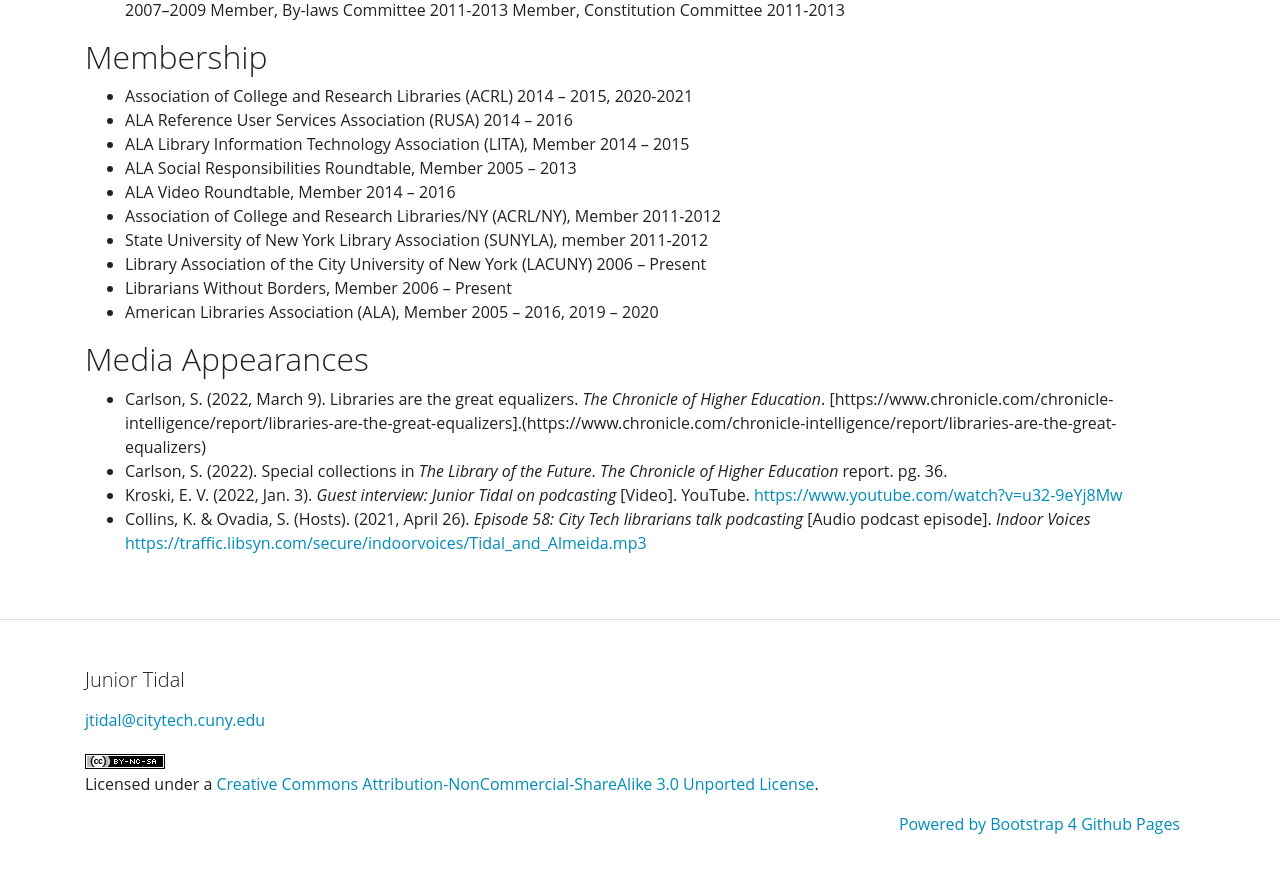
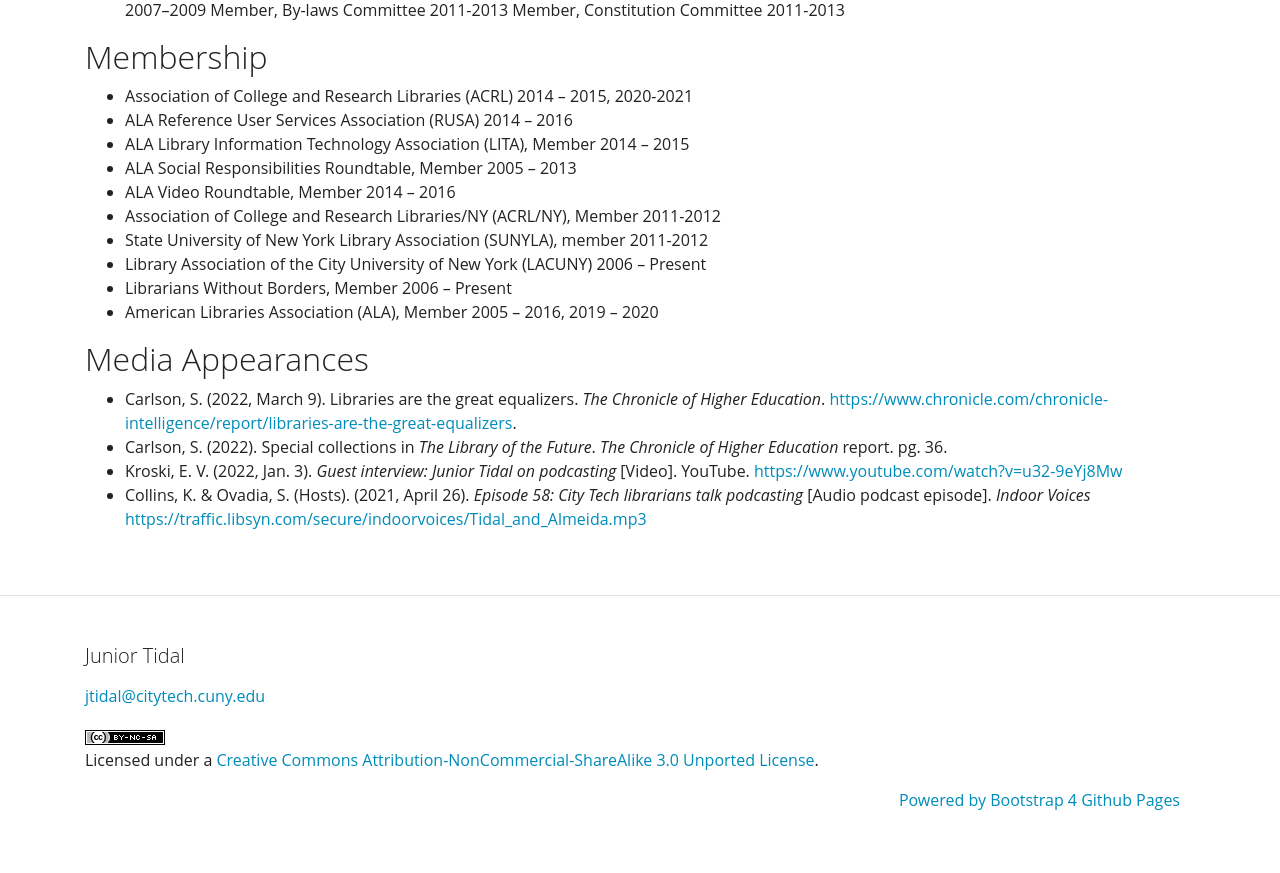
Before and after one commit to KentuckyFriedTofu/kentuckyfriedtofu.github.io.bak2, a Jekyll site: the page built from cv.md, in a window 1280 px wide and 900 px high, scrolled down 8770 px. Shown: the top 873 px of the window. Built offline with Jekyll 4.4.1, drawn with Linux system fonts in a browser that asks for light colours.

Commit message:
Update cv.md

```diff
--- a/cv.md
+++ b/cv.md
@@ -320,7 +320,7 @@ Grant provided films that higlight America's Civil Rights Movement. Grant applic
 ## Media Appearances
 
 
-* Carlson, S. (2022, March 9). Libraries are the great equalizers. *The Chronicle of Higher Education*. [https://www.chronicle.com/chronicle-intelligence/report/libraries-are-the-great-equalizers].(https://www.chronicle.com/chronicle-intelligence/report/libraries-are-the-great-equalizers)
+* Carlson, S. (2022, March 9). Libraries are the great equalizers. *The Chronicle of Higher Education*. [https://www.chronicle.com/chronicle-intelligence/report/libraries-are-the-great-equalizers](https://www.chronicle.com/chronicle-intelligence/report/libraries-are-the-great-equalizers).
 * Carlson, S. (2022). Special collections in *The Library of the Future*. *The Chronicle of Higher Education* report. pg. 36.
 * Kroski, E. V. (2022, Jan. 3). *Guest interview: Junior Tidal on podcasting* [Video]. YouTube. [https://www.youtube.com/watch?v=u32-9eYj8Mw](https://www.youtube.com/watch?v=u32-9eYj8Mw)
 * Collins, K. & Ovadia, S. (Hosts). (2021, April 26). *Episode 58: City Tech librarians talk podcasting* [Audio podcast episode]. *Indoor Voices* [https://traffic.libsyn.com/secure/indoorvoices/Tidal_and_Almeida.mp3](https://traffic.libsyn.com/secure/indoorvoices/Tidal_and_Almeida.mp3)
```
